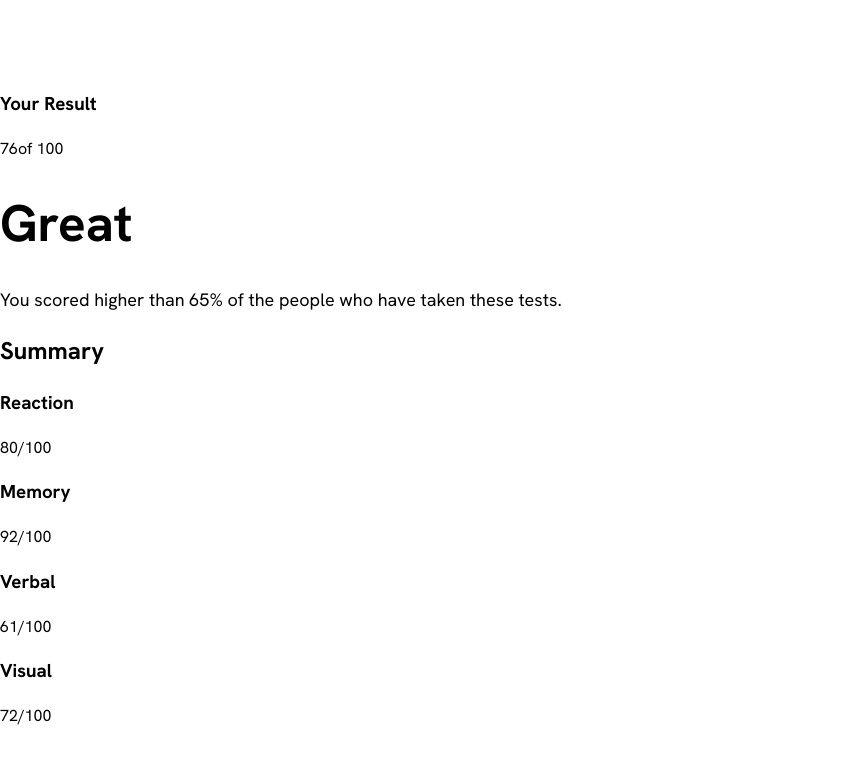
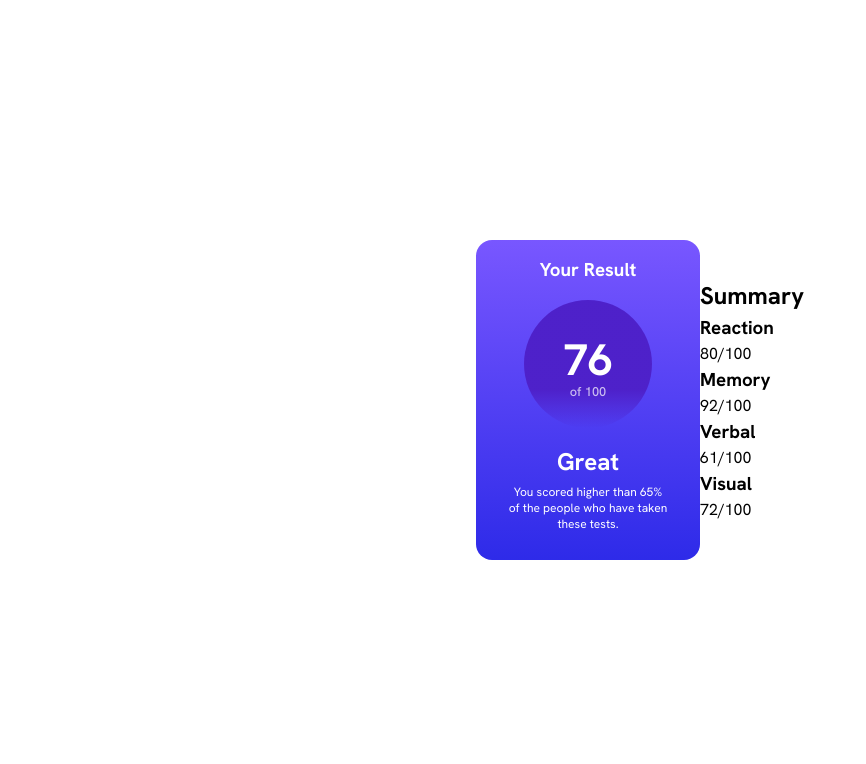
Before and after one commit to RedDotz20/result-summary-component, a website built with Vite: page index.html in a window 1280 px wide. Shown: the whole page, without its empty margins (0-866 px from the left). Built offline with nearby package versions, Linux system fonts and the light colour scheme.

Commit message:
styles: result container

```diff
--- a/index.html
+++ b/index.html
@@ -14,8 +14,8 @@
   <main id="app">
     <div class="result-container">
       <h3>Your Result</h3>
-      <div><span>76</span><span>of 100</span></div>
-      <h1>Great</h1>
+      <div class="stats"><span class="header">76</span><span class="subheader">of 100</span></div>
+      <h2>Great</h2>
       <p>You scored higher than 65% of the people who have taken these tests.</p>
     </div>
     <div class="summary-container">
--- a/styles/style.css
+++ b/styles/style.css
@@ -1,3 +1,9 @@
+* {
+	box-sizing: border-box;
+	margin: 0;
+	padding: 0;
+}
+
 :root {
 	font-family: HankenGrotesk, Arial;
 	line-height: 1.5;
@@ -35,10 +41,74 @@ body {
 	min-height: 100vh;
 }
 
-h1 {
-	font-size: 3.2em;
-	line-height: 1.1;
+p {
+	font-size: 0.75rem;
+
+	text-align: center;
+	line-height: normal;
+	padding: 0 1rem;
 }
-p {
-	font-size: 18px;
+
+#app {
+	display: flex;
+	justify-content: center;
+	align-items: center;
+	margin: 0 auto;
 }
+
+.result-container {
+	min-width: 14rem;
+	background: linear-gradient(
+		to bottom,
+		var(--Light-Slate-Blue),
+		var(--Light-Royal-Blue)
+	);
+	padding: 0 1rem;
+	color: white;
+	width: 40%;
+	display: flex;
+	flex-direction: column;
+	justify-content: center;
+	align-items: center;
+	border-radius: 1rem;
+}
+
+.result-container h3 {
+	margin: 1rem;
+}
+
+.result-container h2 {
+	margin: 1rem 1rem 0.25rem 1rem;
+}
+
+.result-container p {
+	margin-bottom: 1.75rem;
+}
+
+.stats {
+	background: linear-gradient(
+		to bottom,
+		var(--Violet-Blue) 70%,
+		hsla(256, 72%, 46%, 1) 70%,
+		rgba(255, 255, 255, 0) 100%
+	);
+	border-radius: 50%;
+	height: 8rem;
+	width: 8rem;
+	display: flex;
+	flex-direction: column;
+	align-items: center;
+	justify-content: center;
+}
+
+.stats .header {
+	font-size: 2.75rem;
+	font-weight: 700;
+	height: 2.2ch;
+}
+
+.stats .subheader {
+	font-size: 0.8rem;
+	font-weight: 500;
+	color: rgba(255, 255, 255, 0.7);
+}
```
